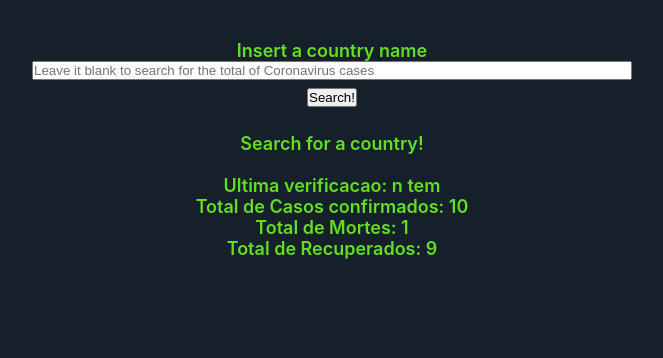
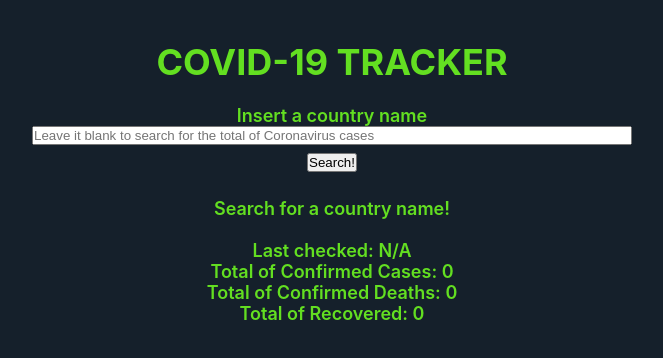
Before and after one commit to JustAn0therDev/COVID19-TRACKER, a React (Create React App) app: page / in a window 1280 px wide. Shown: the top 358 px of the page, without its empty margins (308-971 px from the left). Built offline with nearby package versions, Linux system fonts and the light colour scheme.

Commit message:
Finishing project with logic of Total Cases for each country

```diff
--- a/src/MainComponent/Main.js
+++ b/src/MainComponent/Main.js
@@ -11,6 +11,8 @@ export default function Main() {
         <div className="main-div">
             <form>
                 <div className="div-label-and-input">
+                    <h1>COVID-19 TRACKER</h1>
+                    <br />
                     <label>
                         Insert a country name
                     </label>
@@ -26,7 +28,7 @@ export default function Main() {
              </form>
         </div>
         <br />
-        <MainCovid19Data country={country}></MainCovid19Data>
+        <MainCovid19Data key={''} country={country}></MainCovid19Data>
         </>
     )
 }
--- a/src/MainComponent/MainCovid19DataComponent/MainCovid19Data.js
+++ b/src/MainComponent/MainCovid19DataComponent/MainCovid19Data.js
@@ -3,6 +3,23 @@ import './MainCovid19Data.css';
 import axios from "axios";
 
 export default function MainCovid19Data({ country }) {
+
+    var totalConfirmed = 0;
+    var totalDeaths = 0;
+    var totalRecovered = 0;
+
+    const [confirmed, setConfirmed] = useState(0);
+    const [recovered, setRecovered] = useState(0);
+    const [deaths, setDeaths] = useState(0);
+
+    function SumTotalOfCases(confirmed, deaths, recovered) {
+        totalConfirmed += confirmed;
+        totalDeaths += deaths;
+        totalRecovered += recovered;
+        setConfirmed(totalConfirmed);
+        setDeaths(totalDeaths);
+        setRecovered(totalRecovered);
+    }
 
     const [componentResponseState, setComponentResponseState] = useState('');
 
@@ -18,7 +35,12 @@ export default function MainCovid19Data({ country }) {
                 "country": country
             }
         });
+
         setComponentResponseState(response.data.data);
+
+        response.data.data.covid19Stats.forEach(element => {
+            SumTotalOfCases(element.confirmed, element.deaths, element.recovered);
+        });
     }
 
     useEffect(() => {
@@ -31,20 +53,20 @@ export default function MainCovid19Data({ country }) {
             <ul>
             { componentResponseState.covid19Stats ? componentResponseState.covid19Stats.map(data => (
                 <>
-                    <li>Provincia: {data.province}</li>
-                    <li>Ultima atualizacao: {new Date(data.lastUpdate).toLocaleDateString('pt-BR')}</li>
-                    <li>Casos Confirmados: {data.confirmed}</li>
-                    <li>Mortes: {data.deaths}</li>
-                    <li>Recuperados: {data.recovered}</li>
+                    <li>Province/State: {data.province ? data.province : 'N/A'}</li>
+                    <li>Last Update: {new Date(data.lastUpdate).toLocaleDateString('pt-BR')}</li>
+                    <li>Confirmed Cases: {data.confirmed}</li>
+                    <li>Confirmed Deaths: {data.deaths}</li>
+                    <li>Recovered: {data.recovered}</li>
                     <br />
                 </>
                 )
-            ) : <p>Search for a country!</p> }
+            ) : <p>Search for a country name!</p> }
             <br />
-                <li>Ultima verificacao: n tem</li>
-                <li>Total de Casos confirmados: 10</li>
-                <li>Total de Mortes: 1</li>
-                <li>Total de Recuperados: 9</li>
+                <li>Last checked: {componentResponseState.lastChecked ? new Date(componentResponseState.lastChecked).toLocaleDateString('pt-BR') : 'N/A'}</li>
+                <li>Total of Confirmed Cases: {confirmed}</li>
+                <li>Total of Confirmed Deaths: {deaths}</li>
+                <li>Total of Recovered: {recovered}</li>
             </ul>
         </div>
     )
```
